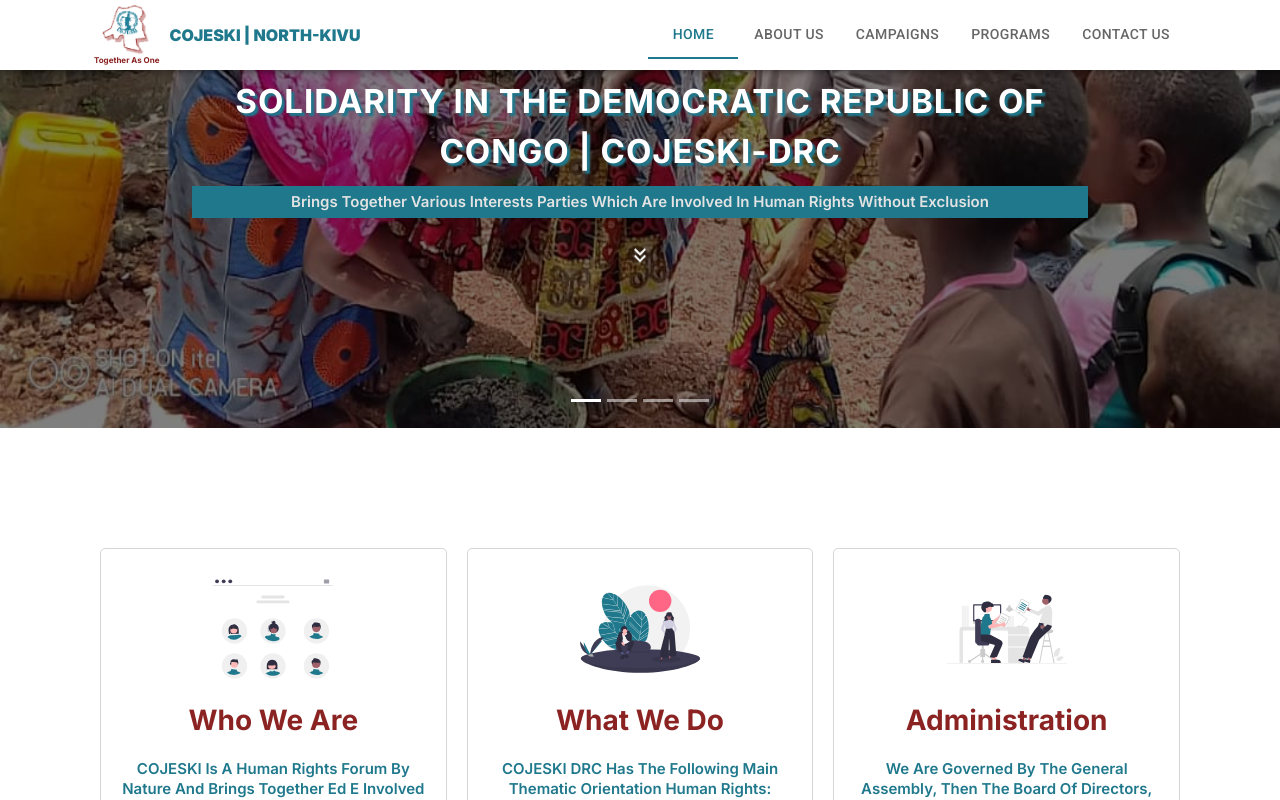
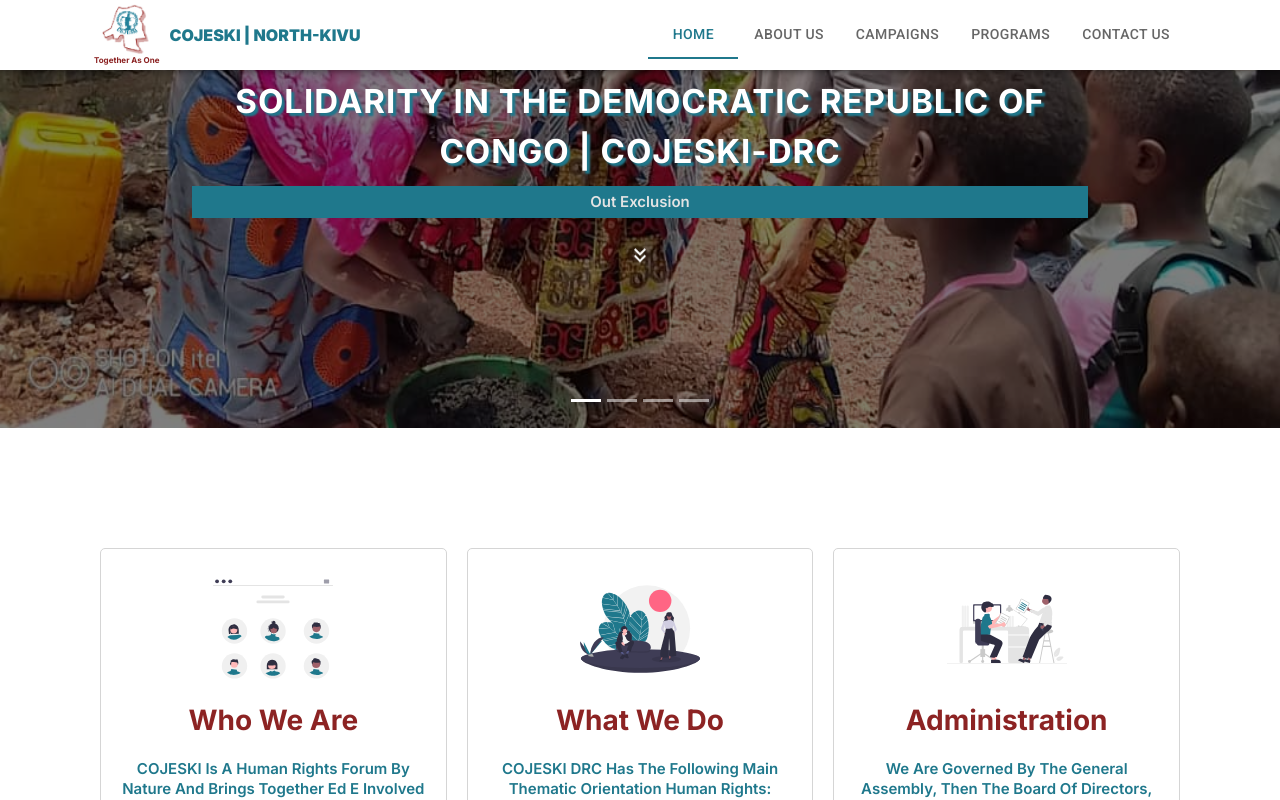
Before and after one commit to jeanbuhendwa/cojeski, a React (Create React App) app: page / in a window 1280 px wide. Both pictures are taken after a click on the button 586 px from the left and 842 px from the top of the page. Shown: the part 442-1242 px from the top of the page. Built offline with nearby package versions, Linux system fonts and the light colour scheme.

Commit message:
Update imageSlider.js

```diff
--- a/src/components/imageSlider.js
+++ b/src/components/imageSlider.js
@@ -24,8 +24,7 @@ const ImageSlider = () => {
             </h3>
             <p className="brandingPara animation">
               {" "}
-              brings together various interests parties which are involved in
-              human rights without exclusion
+              out exclusion
             </p>
             <a href="#homeCard" className="iconContainer">
               <KeyboardDoubleArrowDownIcon className="animation-icon" />
```
